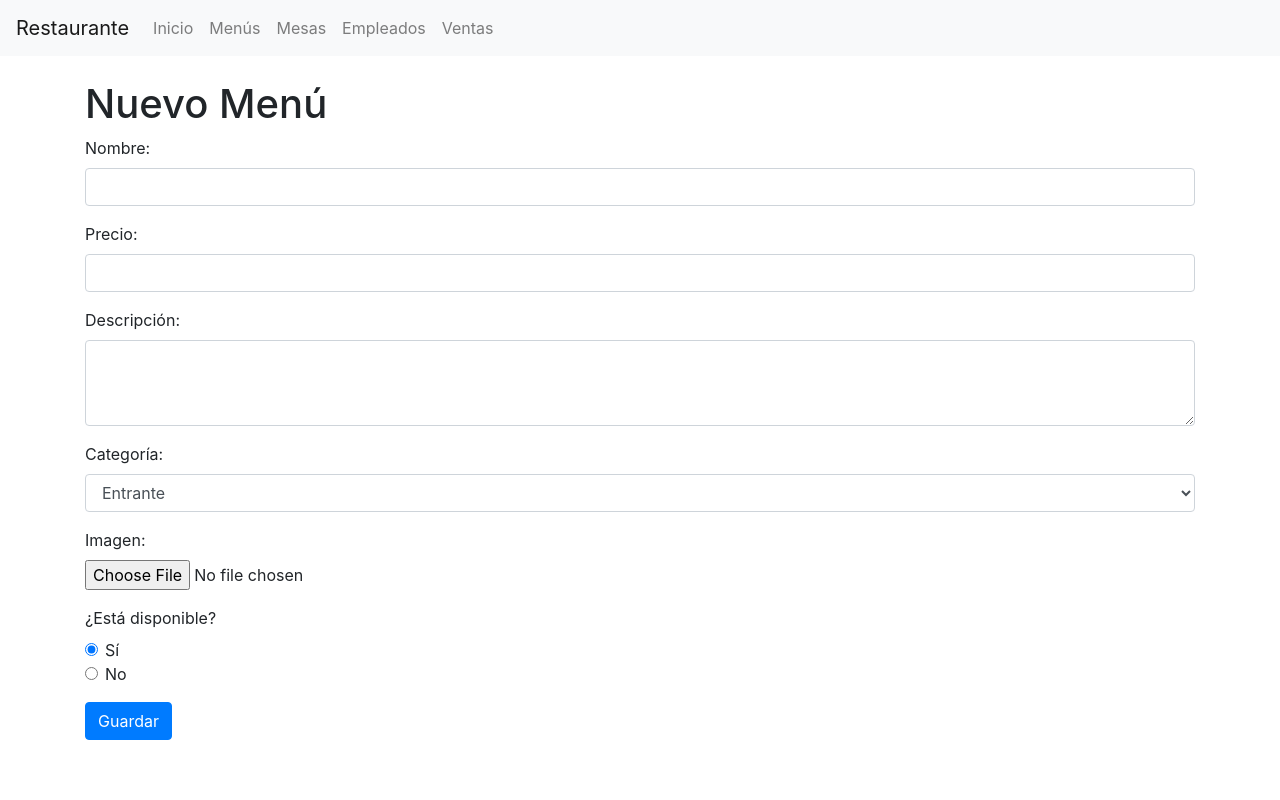
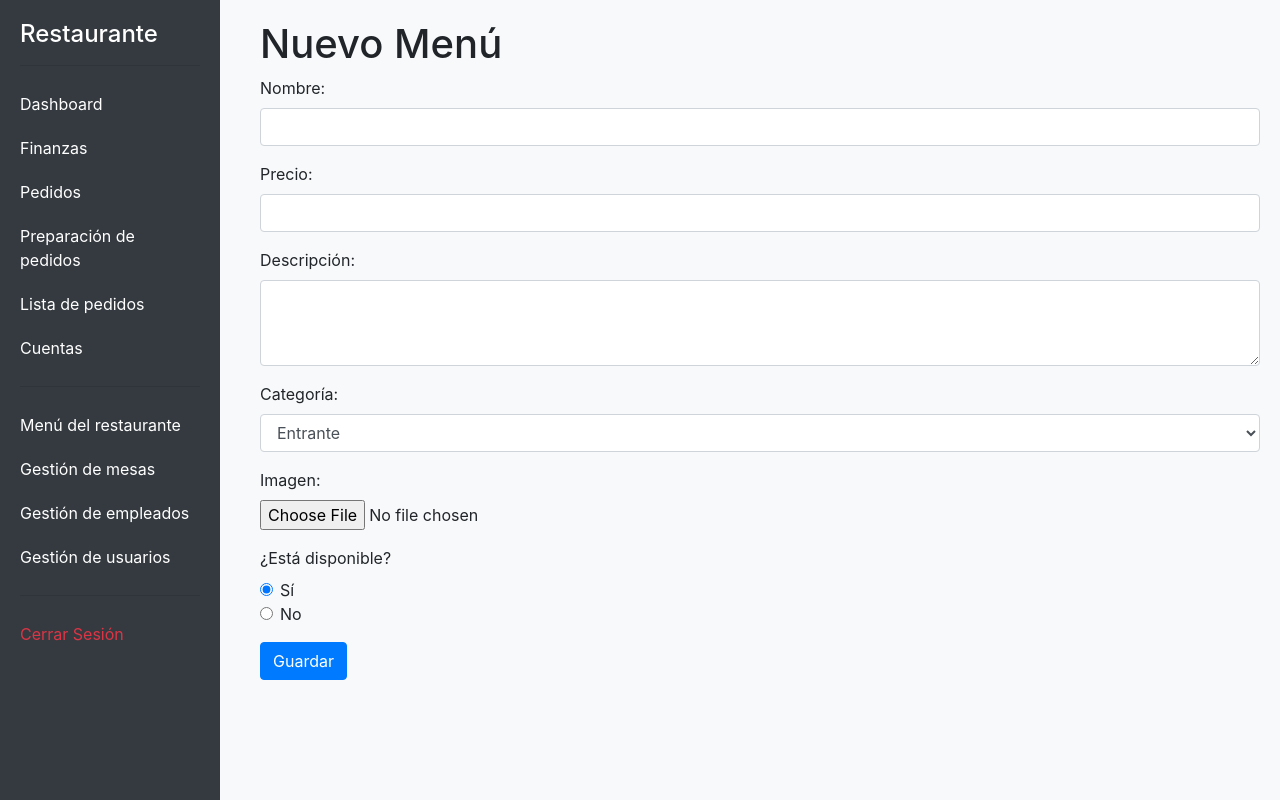
Before and after one commit to mbravo-94/Proyecto-gesti-n-de-restaurantes, a Django app: page /administracion/menus/nuevo/ in a window 1280 px wide. Run offline with Django 5.2, Linux system fonts and the light colour scheme; some libraries are stand-ins or nearby versions.

Commit message:
Cambios_administracion_frontend

```diff
--- a/gestión_de_restaurantes/administracion/models.py
+++ b/gestión_de_restaurantes/administracion/models.py
@@ -63,6 +63,7 @@ class Venta(models.Model):
     cantidad = models.IntegerField()
     mesa = models.ForeignKey('Mesa', on_delete=models.CASCADE)
     estado = models.CharField(max_length=20, choices=ESTADO_CHOICES, default='PENDIENTE')
+    pagado = models.BooleanField(default=False)  # Nuevo campo para marcar si se ha pagado
 
     def __str__(self):
         return f'Venta de {self.cantidad} {self.item.nombre} el {self.fecha}'
--- /dev/null
+++ b/gestión_de_restaurantes/administracion/static/administracion/css/styles.css
@@ -0,0 +1,41 @@
+body {
+    background-color: #f8f9fa;
+}
+
+.sidebar {
+    height: 100vh;
+    background-color: #343a40;
+    color: white;
+    padding: 20px;
+    position: fixed;
+    top: 0;
+    left: 0;
+    width: 220px;
+}
+
+.sidebar a {
+    color: white;
+    display: block;
+    padding: 10px 0;
+    text-decoration: none;
+}
+
+.sidebar a:hover {
+    background-color: #495057;
+    text-decoration: none;
+}
+
+.content {
+    margin-left: 240px;
+    padding: 20px;
+}
+
+.card-custom {
+    border-radius: 10px;
+    box-shadow: 0 0 10px rgba(0,0,0,0.1);
+    margin-bottom: 20px;
+}
+
+.card-title {
+    margin-bottom: 0;
+}
--- /dev/null
+++ b/gestión_de_restaurantes/administracion/static/administracion/css/styles_index.css
@@ -0,0 +1,25 @@
+.container {
+    max-width: 1200px;
+}
+
+.card {
+    box-shadow: 0 4px 8px rgba(0, 0, 0, 0.1);
+    border: none;
+}
+
+.card-title {
+    font-size: 1.25rem;
+    margin-bottom: 1rem;
+}
+
+.display-4 {
+    font-size: 2.5rem;
+}
+
+.badge-success {
+    background-color: #28a745;
+}
+
+.row {
+    margin-bottom: 20px;
+}
--- a/gestión_de_restaurantes/administracion/templates/administracion/base.html
+++ b/gestión_de_restaurantes/administracion/templates/administracion/base.html
@@ -2,41 +2,39 @@
 <html>
 <head>
     <title>Gestión de Restaurantes</title>
-    {% load static %} <!-- Cargar la biblioteca static -->
+    {% load static %}
     <link rel="stylesheet" href="https://maxcdn.bootstrapcdn.com/bootstrap/4.5.2/css/bootstrap.min.css">
+
     <link rel="stylesheet" type="text/css" href="{% static 'administracion/css/styles.css' %}">
+    <link rel="stylesheet" type="text/css" href="{% static 'administracion/css/styles_index.css' %}">
+
+
     <script src="https://ajax.googleapis.com/ajax/libs/jquery/3.5.1/jquery.min.js"></script>
     <script src="https://cdnjs.cloudflare.com/ajax/libs/popper.js/1.16.0/umd/popper.min.js"></script>
     <script src="https://maxcdn.bootstrapcdn.com/bootstrap/4.5.2/js/bootstrap.min.js"></script>
 </head>
 <body>
-    <header>
-        <nav class="navbar navbar-expand-lg navbar-light bg-light">
-            <a class="navbar-brand" href="{% url 'index' %}">Restaurante</a>
-            <div class="collapse navbar-collapse" id="navbarNav">
-                <ul class="navbar-nav">
-                    <li class="nav-item">
-                        <a class="nav-link" href="{% url 'index' %}">Inicio</a>
-                    </li>
-                    <li class="nav-item">
-                        <a class="nav-link" href="{% url 'menu_list' %}">Menús</a>
-                    </li>
-                    <li class="nav-item">
-                        <a class="nav-link" href="{% url 'mesa_list' %}">Mesas</a>
-                    </li>
-                    <li class="nav-item">
-                        <a class="nav-link" href="{% url 'empleado_list' %}">Empleados</a>
-                    </li>
-                    <li class="nav-item">
-                        <a class="nav-link" href="{% url 'venta_list' %}">Ventas</a>
-                    </li>
-                </ul>
-            </div>
-        </nav>
-    </header>
-    <main class="container mt-4">
+    <div class="sidebar">
+        <h4>Restaurante</h4>
+        <hr>
+        <a href="{% url 'index' %}">Dashboard</a>
+        <a href="#">Finanzas</a>
+        <a href="#">Pedidos</a>
+        <a href="#">Preparación de pedidos</a>
+        <a href="#">Lista de pedidos</a>
+        <a href="#">Cuentas</a>
+        <hr>
+        <a href="{% url 'menu_list' %}">Menú del restaurante</a>
+        <a href="{% url 'mesa_list' %}">Gestión de mesas</a>
+        <a href="{% url 'empleado_list' %}">Gestión de empleados</a>
+        <a href="#">Gestión de usuarios</a>
+        <hr>
+        <a href="{% url 'logout' %}" class="text-danger">Cerrar Sesión</a>
+    </div>
+
+    <div class="content">
         {% block content %}
         {% endblock %}
-    </main>
+    </div>
 </body>
 </html>
--- a/gestión_de_restaurantes/administracion/views.py
+++ b/gestión_de_restaurantes/administracion/views.py
@@ -168,12 +168,49 @@ class VentaDelete(DeleteView):
 
 def cambiar_estado_venta(request, pk, nuevo_estado):
     venta = get_object_or_404(Venta, pk=pk)
-    venta.estado = nuevo_estado
-    venta.save()
+
+    if nuevo_estado == 'COMPLETADA':
+        venta.estado = nuevo_estado
+        if 'marcar_pagado' in request.POST:
+            venta.pagado = True
+            # Cambiar la mesa a disponible si el pago está completo
+            venta.mesa.reservada = False
+            venta.mesa.disponible = True
+            venta.mesa.save()
+        venta.save()
+
     return redirect('vista_camarero')
+
+def mesas_disponibles_view(request):
+    # Mostrar mesas que están disponibles, no reservadas y no asociadas a ventas sin pagar
+    mesas_disponibles = Mesa.objects.filter(disponible=True, reservada=False)
+
+    return render(request, 'usuarios/mesas_disponibles.html', {'mesas': mesas_disponibles})
+
+
 ##################### Vista principal ################################
 def index(request):
-    return render(request, 'administracion/index.html')
+    return render(request, 'administracion/index.html')  # Llama a la pagina index.html
+
+def index(request):
+    # Calcular los totales de pedidos
+    total_pedidos = Venta.objects.count()
+    pedidos_pendientes = Venta.objects.filter(estado='PENDIENTE').count()
+    pedidos_en_proceso = Venta.objects.filter(estado='EN_PROCESO').count()
+    pedidos_entregados = Venta.objects.filter(estado='COMPLETADA').count()
+
+    # Obtener las mesas disponibles
+    mesas_disponibles = Mesa.objects.filter(disponible=True, reservada=False)
+
+    context = {
+        'total_pedidos': total_pedidos,
+        'pedidos_pendientes': pedidos_pendientes,
+        'pedidos_en_proceso': pedidos_en_proceso,
+        'pedidos_entregados': pedidos_entregados,
+        'mesas_disponibles': mesas_disponibles,
+    }
+
+    return render(request, 'administracion/index.html', context)
 
 
 
@@ -205,3 +242,6 @@ def logout_view(request):
 @login_required(login_url='login')
 def index(request):
     return render(request, 'administracion/index.html')
+
+
+######################### Prueba_Index #########################
```
Also changed, not shown: gestión_de_restaurantes/administracion/templates/administracion/index.html (+28 -32 lines), gestión_de_restaurantes/administracion/templates/administracion/vista_camarero.html (+6 -33 lines), gestión_de_restaurantes/administracion/migrations/0011_venta_pagado_alter_empleado_puesto.py (added), gestión_de_restaurantes/db.sqlite3.
